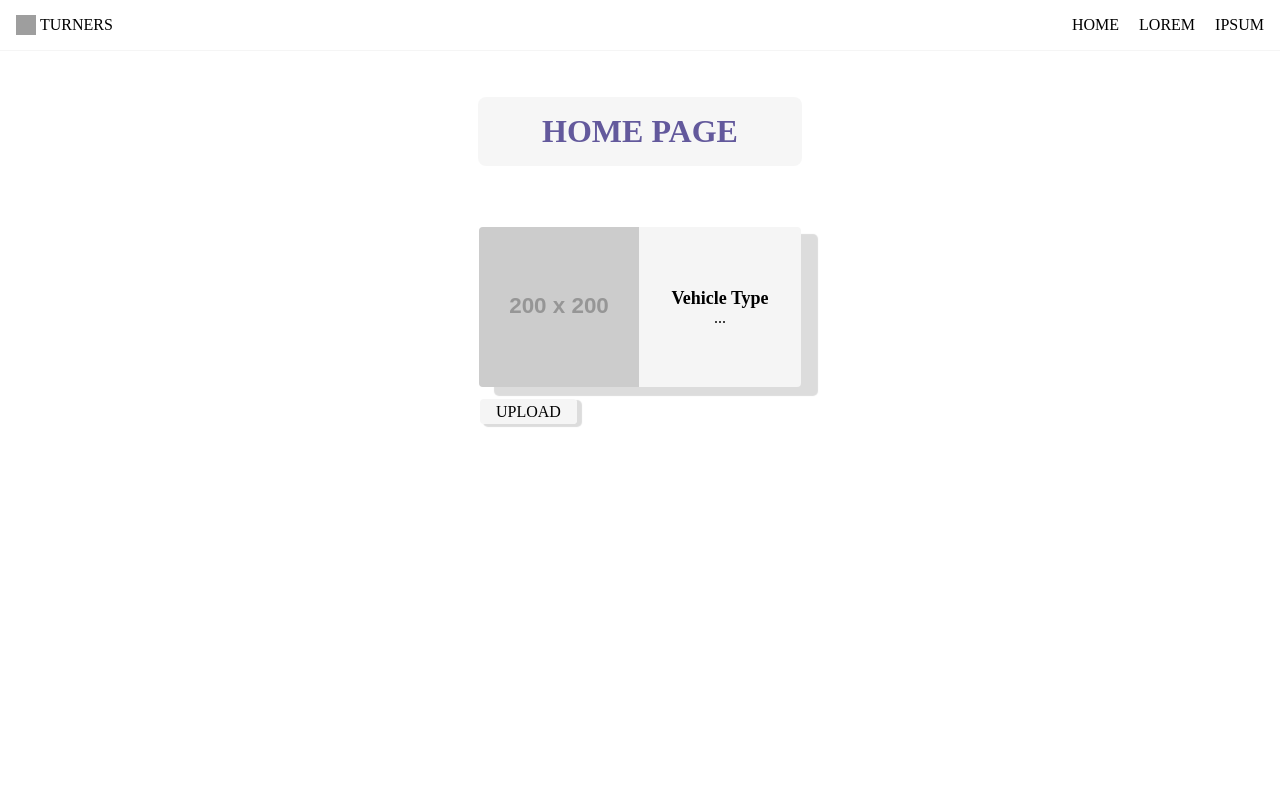
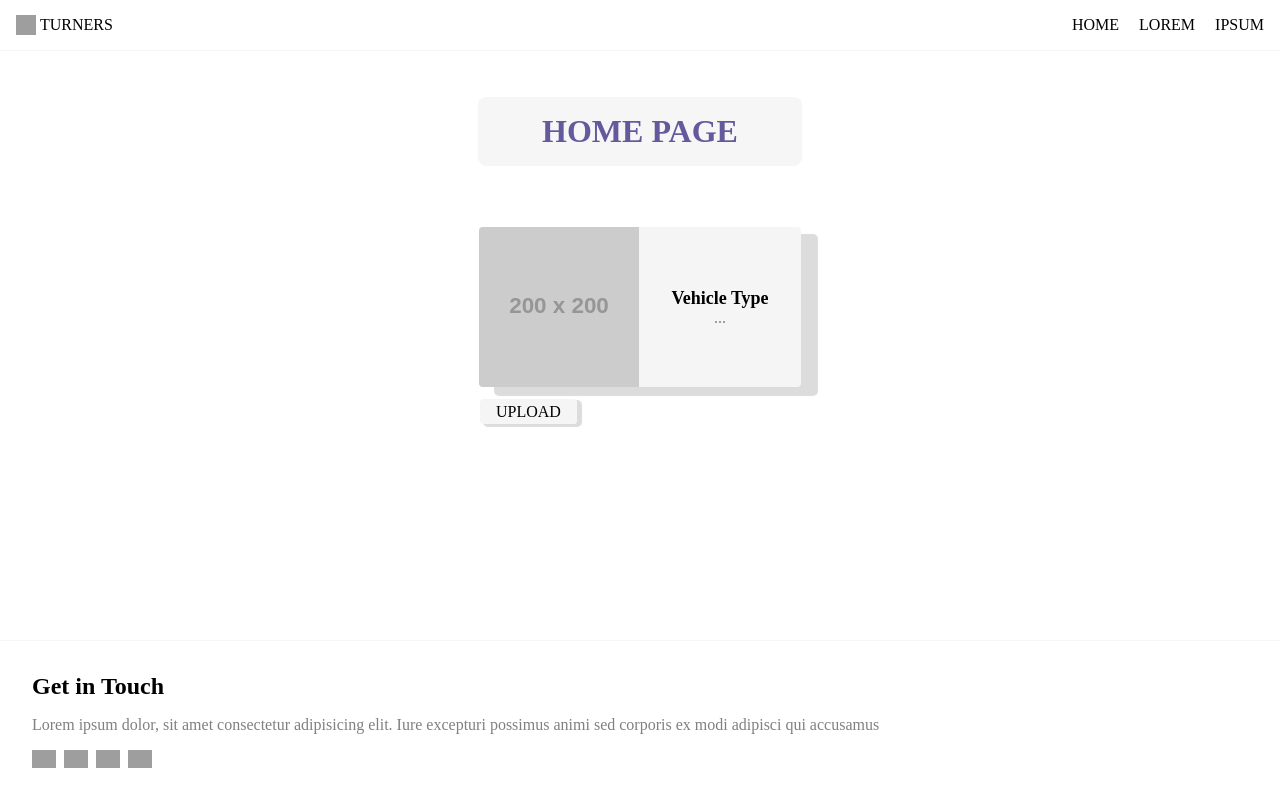
Before and after one commit to CameronBe/Mission1, a React (Vite) app in the folder frontend/: page / in a window 1280 px wide. Built offline with nearby package versions, Linux system fonts and the light colour scheme; grey boxes are pictures that could not be loaded.

Commit message:
Created a footer and did some small touchups on the site

```diff
--- a/frontend/src/App.jsx
+++ b/frontend/src/App.jsx
@@ -1,4 +1,5 @@
 import "./App.css";
+import Footer from "./components/footer/Footer";
 import Header from "./components/header/Header";
 import Hero from "./components/hero/Hero";
 import VehicleImageUploader from "./components/vehicleImageUploader/VehicleImageUploader";
@@ -9,6 +10,7 @@ function App() {
       <Header />
       <Hero />
       <VehicleImageUploader />
+      <Footer />
     </div>
   );
 }
--- /dev/null
+++ b/frontend/src/components/footer/Footer.jsx
@@ -0,0 +1,39 @@
+import "./footer.css";
+
+const Footer = () => {
+  return (
+    <footer className="footer">
+      <div>
+        <h2 className="footer-title">Get in Touch</h2>
+        <p className="footer-paragraph">
+          Lorem ipsum dolor, sit amet consectetur adipisicing elit. Iure
+          excepturi possimus animi sed corporis ex modi adipisci qui accusamus
+        </p>
+        <div className="footer-social-group">
+          <img
+            className="footer-social"
+            src="https://cdn-icons-png.flaticon.com/512/15713/15713420.png"
+            alt="instagram social"
+          />
+          <img
+            className="footer-social"
+            src="https://cdn-icons-png.flaticon.com/512/2504/2504942.png"
+            alt="instagram social"
+          />
+          <img
+            className="footer-social"
+            src="https://cdn-icons-png.flaticon.com/512/3536/3536505.png"
+            alt="instagram social"
+          />
+          <img
+            className="footer-social"
+            src="https://cdn-icons-png.flaticon.com/512/3256/3256013.png"
+            alt="instagram social"
+          />
+        </div>
+      </div>
+    </footer>
+  );
+};
+
+export default Footer;
--- /dev/null
+++ b/frontend/src/components/footer/footer.css
@@ -0,0 +1,28 @@
+.footer {
+  border-top: 0.0625rem solid whitesmoke;
+  position: absolute;
+  bottom: 0;
+  width: 100%;
+  margin-top: 100rem;
+  padding: 2rem;
+  box-sizing: border-box;
+  display: grid;
+}
+
+.footer-title {
+  margin: 0;
+  color: black;
+}
+
+.footer-paragraph {
+  color: gray;
+}
+
+.footer-social {
+  width: 1.5rem;
+}
+
+.footer-social-group {
+  display: flex;
+  gap: 0.5rem;
+}
--- a/frontend/src/components/vehicleImageUploader/VehicleImageUploader.jsx
+++ b/frontend/src/components/vehicleImageUploader/VehicleImageUploader.jsx
@@ -39,8 +39,8 @@ const VehicleImageUploader = () => {
         </div>
 
         <div>
-          <h2 className="VehicleTypeTitle">Vehicle Type</h2>
-          <p className="VehicleTypeText">
+          <h2 className="vehicleTypeTitle">Vehicle Type</h2>
+          <p className="vehicleTypeText">
             {isIndentifyingVehicleType ? "indentifying..." : vehicleType}
           </p>
         </div>
--- a/frontend/src/components/vehicleImageUploader/vehicleImageUploader.css
+++ b/frontend/src/components/vehicleImageUploader/vehicleImageUploader.css
@@ -24,14 +24,18 @@
   align-items: center;
 }
 
-.VehicleTypeTitle,
-.VehicleTypeText {
+.vehicleTypeTitle,
+.vehicleTypeText {
   margin: 0;
   text-align: center;
 }
 
-.VehicleTypeTitle {
+.vehicleTypeTitle {
   font-size: large;
+}
+
+.vehicleTypeText {
+  color: gray;
 }
 
 .vehicleImageForm {
```
